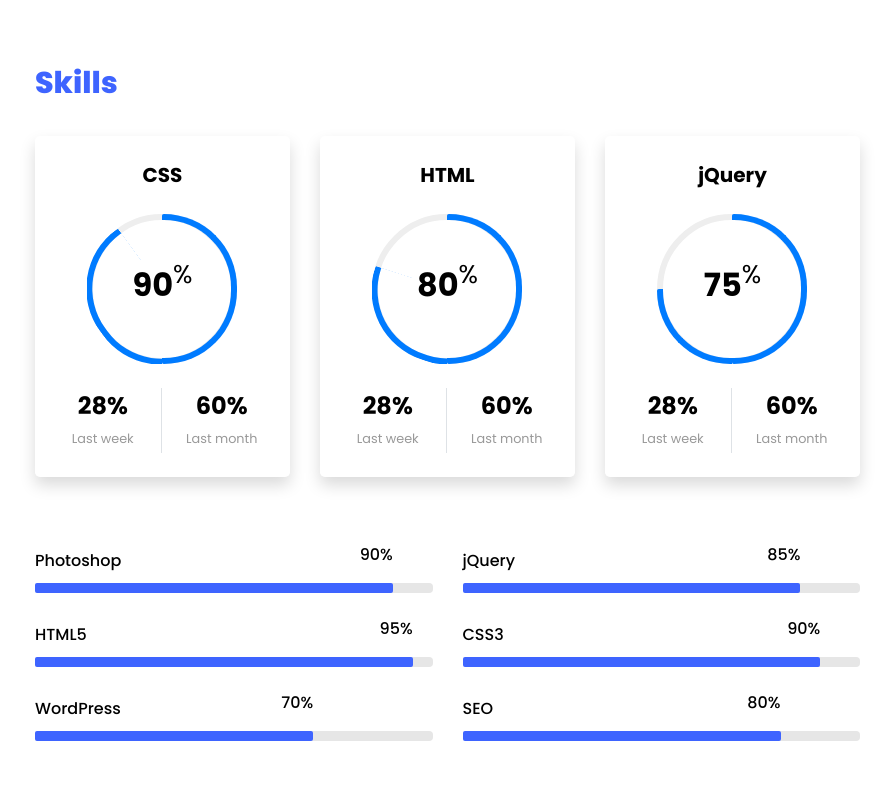
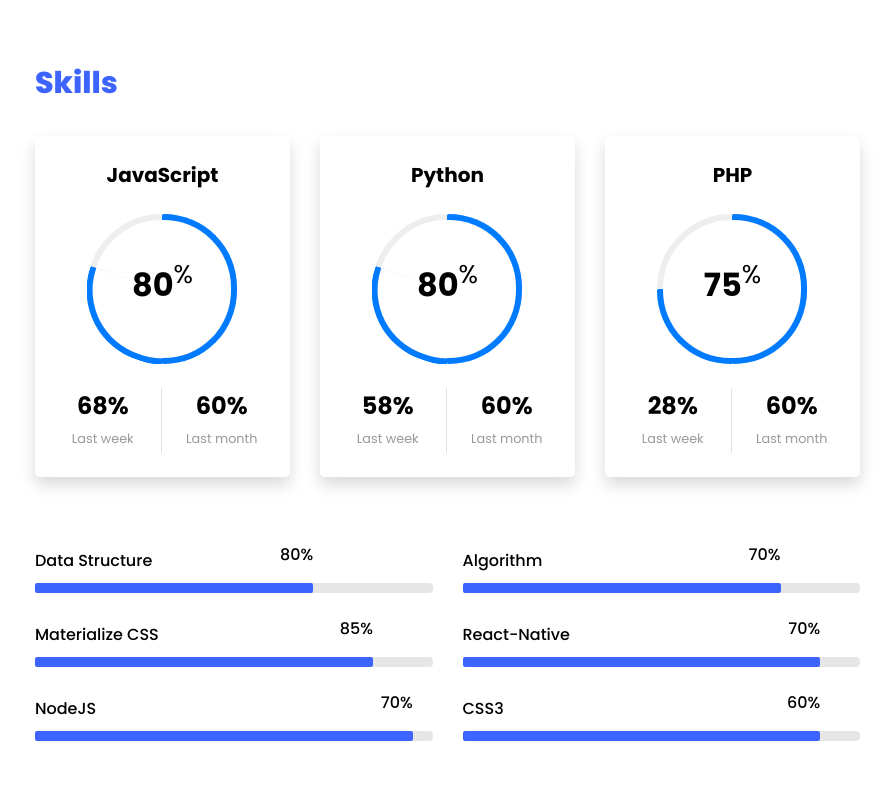
Before and after one commit to techievivek/my-portfolio-website, a plain HTML site: page index.html in a window 1280 px wide. Shown: the part 3660-4460 px from the top of the page, without its empty margins (335-1229 px from the left). Drawn offline with Linux system fonts and the light colour scheme; animation ran at ten frames a second; files whose address does not match are found by name.

Commit message:
added skills

```diff
--- a/index.html
+++ b/index.html
@@ -255,38 +255,7 @@
 					  	<div class="row progress-circle mb-5">
 					  		<div class="col-lg-4 mb-4">
 						      <div class="bg-white rounded-lg shadow p-4">
-						        <h2 class="h5 font-weight-bold text-center mb-4">CSS</h2>
-
-						        <!-- Progress bar 1 -->
-						        <div class="progress mx-auto" data-value='90'>
-						          <span class="progress-left">
-                        <span class="progress-bar border-primary"></span>
-						          </span>
-						          <span class="progress-right">
-                        <span class="progress-bar border-primary"></span>
-						          </span>
-						          <div class="progress-value w-100 h-100 rounded-circle d-flex align-items-center justify-content-center">
-						            <div class="h2 font-weight-bold">90<sup class="small">%</sup></div>
-						          </div>
-						        </div>
-						        <!-- END -->
-
-						        <!-- Demo info -->
-						        <div class="row text-center mt-4">
-						          <div class="col-6 border-right">
-						            <div class="h4 font-weight-bold mb-0">28%</div><span class="small text-gray">Last week</span>
-						          </div>
-						          <div class="col-6">
-						            <div class="h4 font-weight-bold mb-0">60%</div><span class="small text-gray">Last month</span>
-						          </div>
-						        </div>
-						        <!-- END -->
-						      </div>
-						    </div>
-
-						    <div class="col-lg-4 mb-4">
-						      <div class="bg-white rounded-lg shadow p-4">
-						        <h2 class="h5 font-weight-bold text-center mb-4">HTML</h2>
+						        <h2 class="h5 font-weight-bold text-center mb-4">JavaScript</h2>
 
 						        <!-- Progress bar 1 -->
 						        <div class="progress mx-auto" data-value='80'>
@@ -305,7 +274,7 @@
 						        <!-- Demo info -->
 						        <div class="row text-center mt-4">
 						          <div class="col-6 border-right">
-						            <div class="h4 font-weight-bold mb-0">28%</div><span class="small text-gray">Last week</span>
+						            <div class="h4 font-weight-bold mb-0">68%</div><span class="small text-gray">Last week</span>
 						          </div>
 						          <div class="col-6">
 						            <div class="h4 font-weight-bold mb-0">60%</div><span class="small text-gray">Last month</span>
@@ -317,7 +286,38 @@
 
 						    <div class="col-lg-4 mb-4">
 						      <div class="bg-white rounded-lg shadow p-4">
-						        <h2 class="h5 font-weight-bold text-center mb-4">jQuery</h2>
+						        <h2 class="h5 font-weight-bold text-center mb-4">Python</h2>
+
+						        <!-- Progress bar 1 -->
+						        <div class="progress mx-auto" data-value='80'>
+						          <span class="progress-left">
+                        <span class="progress-bar border-primary"></span>
+						          </span>
+						          <span class="progress-right">
+                        <span class="progress-bar border-primary"></span>
+						          </span>
+						          <div class="progress-value w-100 h-100 rounded-circle d-flex align-items-center justify-content-center">
+						            <div class="h2 font-weight-bold">80<sup class="small">%</sup></div>
+						          </div>
+						        </div>
+						        <!-- END -->
+
+						        <!-- Demo info -->
+						        <div class="row text-center mt-4">
+						          <div class="col-6 border-right">
+						            <div class="h4 font-weight-bold mb-0">58%</div><span class="small text-gray">Last week</span>
+						          </div>
+						          <div class="col-6">
+						            <div class="h4 font-weight-bold mb-0">60%</div><span class="small text-gray">Last month</span>
+						          </div>
+						        </div>
+						        <!-- END -->
+						      </div>
+						    </div>
+
+						    <div class="col-lg-4 mb-4">
+						      <div class="bg-white rounded-lg shadow p-4">
+						        <h2 class="h5 font-weight-bold text-center mb-4">PHP</h2>
 
 						        <!-- Progress bar 1 -->
 						        <div class="progress mx-auto" data-value='75'>
@@ -349,18 +349,29 @@
 					  	<div class="row">
 							<div class="col-md-6 animate-box">
 								<div class="progress-wrap ftco-animate">
-										<h3>Photoshop</h3>
+									<h3>Data Structure</h3>
 									<div class="progress">
-										 	<div class="progress-bar color-1" role="progressbar" aria-valuenow="90"
-										  	aria-valuemin="0" aria-valuemax="100" style="width:90%">
-										    <span>90%</span>
+										 <div class="progress-bar color-5" role="progressbar" aria-valuenow="70"
+										  aria-valuemin="0" aria-valuemax="100" style="width:70%">
+										<span>80%</span>
 										  </div>
 									</div>
 								</div>
 							</div>
 							<div class="col-md-6 animate-box">
 								<div class="progress-wrap ftco-animate">
-										<h3>jQuery</h3>
+									<h3>Algorithm</h3>
+									<div class="progress">
+										 <div class="progress-bar color-6" role="progressbar" aria-valuenow="80"
+										  aria-valuemin="0" aria-valuemax="100" style="width:80%">
+										<span>70%</span>
+										  </div>
+									</div>
+								</div>
+							</div>
+							<div class="col-md-6 animate-box">
+								<div class="progress-wrap ftco-animate">
+									<h3>Materialize CSS</h3>
 									<div class="progress">
 										 <div class="progress-bar color-2" role="progressbar" aria-valuenow="85"
 										  aria-valuemin="0" aria-valuemax="100" style="width:85%">
@@ -371,11 +382,22 @@
 							</div>
 					  		<div class="col-md-6 animate-box">
 									<div class="progress-wrap ftco-animate">
-										<h3>HTML5</h3>
+										<h3>React-Native</h3>
+										<div class="progress">
+										 	<div class="progress-bar color-1" role="progressbar" aria-valuenow="90"
+										  	aria-valuemin="0" aria-valuemax="100" style="width:90%">
+										    <span>70%</span>
+										  	</div>
+										</div>
+									</div>
+								</div>
+								<div class="col-md-6 animate-box">
+									<div class="progress-wrap ftco-animate">
+										<h3>NodeJS</h3>
 										<div class="progress">
 										 	<div class="progress-bar color-3" role="progressbar" aria-valuenow="95"
 										  	aria-valuemin="0" aria-valuemax="100" style="width:95%">
-										    <span>95%</span>
+										    <span>70%</span>
 										  	</div>
 										</div>
 									</div>
@@ -386,29 +408,7 @@
 										<div class="progress">
 										 	<div class="progress-bar color-4" role="progressbar" aria-valuenow="90"
 										  	aria-valuemin="0" aria-valuemax="100" style="width:90%">
-										    <span>90%</span>
-										  	</div>
-										</div>
-									</div>
-								</div>
-								<div class="col-md-6 animate-box">
-									<div class="progress-wrap ftco-animate">
-										<h3>WordPress</h3>
-										<div class="progress">
-										 	<div class="progress-bar color-5" role="progressbar" aria-valuenow="70"
-										  	aria-valuemin="0" aria-valuemax="100" style="width:70%">
-										    <span>70%</span>
-										  	</div>
-										</div>
-									</div>
-								</div>
-								<div class="col-md-6 animate-box">
-									<div class="progress-wrap ftco-animate">
-										<h3>SEO</h3>
-										<div class="progress">
-										 	<div class="progress-bar color-6" role="progressbar" aria-valuenow="80"
-										  	aria-valuemin="0" aria-valuemax="100" style="width:80%">
-										    <span>80%</span>
+										    <span>60%</span>
 										  	</div>
 										</div>
 									</div>
```
Lines whose indentation alone changed are shown as unchanged.
